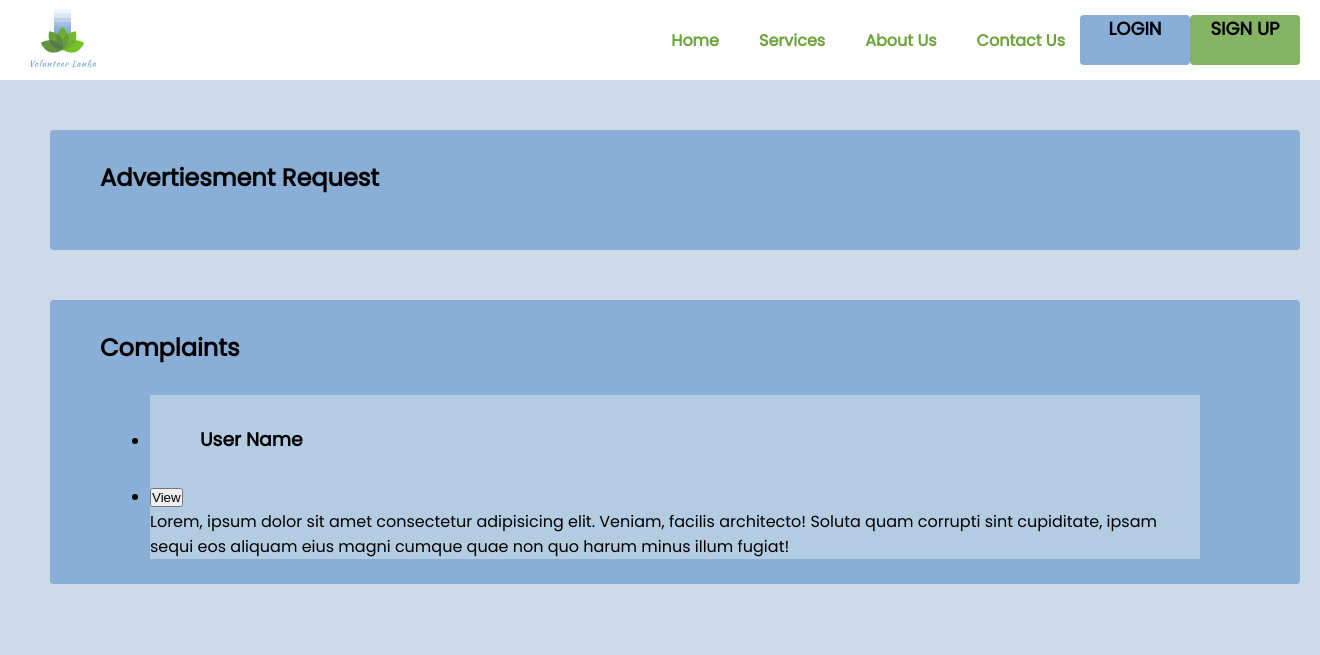
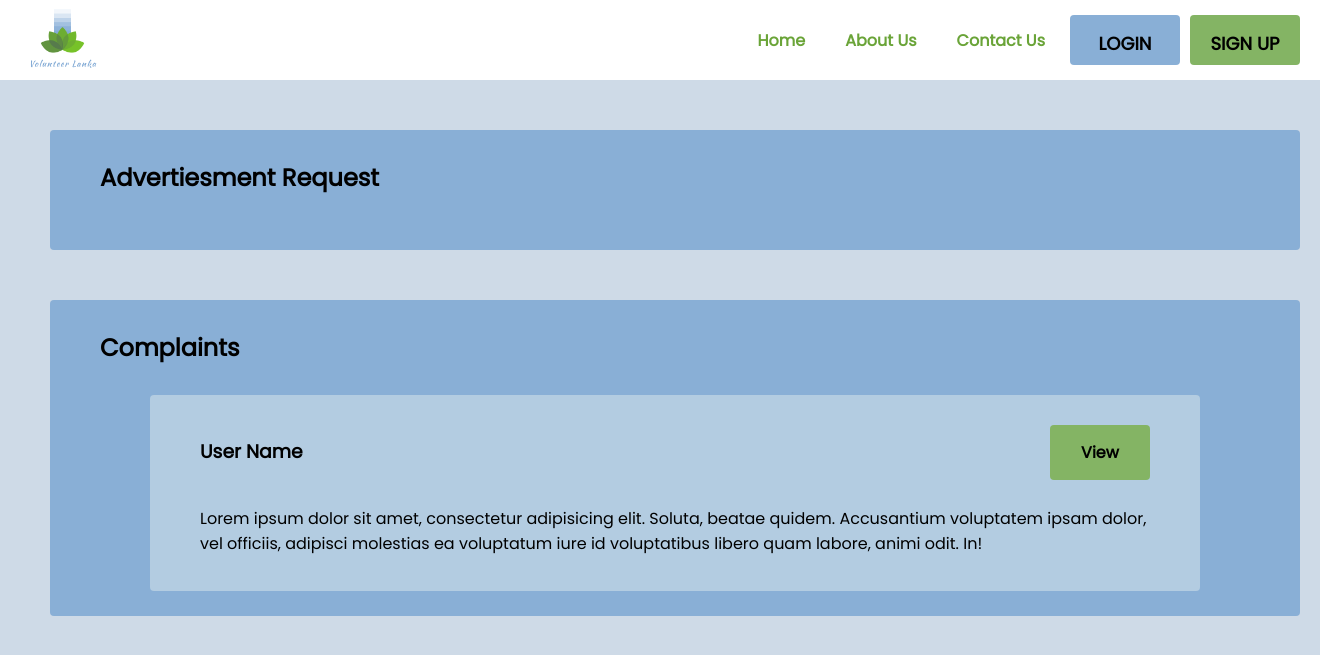
Before and after one commit to Pasindu-Weerasinghe/Volunteer_Lanka, a PHP site: page /admin_home.php in a window 1320 px wide. Shown: the top 655 px of the page. Run offline with PHP 8.4, Linux system fonts and the light colour scheme.

Commit message:
Modified bavbar css file. crate admin_home.php

```diff
--- a/Navbar/navbar.css
+++ b/Navbar/navbar.css
@@ -1,4 +1,5 @@
 @import url('https://fonts.googleapis.com/css2?family=Lato:wght@100&family=Lobster&family=Open+Sans:wght@300&family=Poppins:ital,wght@0,100;0,200;0,400;1,100&display=swap');
+
 
 #logo{
     width: 85px;
@@ -7,29 +8,6 @@
 #brand{
     align-items: center;
     display: flex;
-}
-
-#navitem a{
-    color: #6aa438;
-    font-weight: bold;
-}
-
-#navitem{
-    list-style: none;
-    height: 100%;
-    display: flex;
-    align-items: center;
-    justify-content: space-around;
-}
-
-#navitem #navitem_li{
-    padding: 15px;
-    margin-left: 10px;
-}
-
-#navitem #navitem_li:hover{
-    transform: scale(1.1);
-    transition: 00.3s;
 }
 
 #login{
--- a/Navbar/navbar.php
+++ b/Navbar/navbar.php
@@ -30,6 +30,28 @@
             display: flex;
             justify-content: space-between;
         }
+        ul a{
+            color: #6aa438;
+            font-weight: bold;
+        }
+
+        ul{
+            list-style: none;
+            height: 100%;
+            display: flex;
+            align-items: center;
+            justify-content: space-around;
+        }
+
+        ul li{
+            padding: 15px;
+            margin-left: 10px;
+        }
+
+        ul li:hover{
+            transform: scale(1.1);
+            transition: 00.3s;
+        }
     </style>
 </head>
 <body>
@@ -39,7 +61,6 @@
         <nav>
             <ul id="navitem">
                 <li id="navitem_li"><a href="/home">Home</a></li>
-                <li id="navitem_li"><a href="/services">Services</a></li>
                 <li id="navitem_li"><a href="/about">About Us</a></li>
                 <li id="navitem_li"><a href="/contact">Contact Us</a></li>
                 <li id="login"><a href="login.php">LOGIN</a></li>
@@ -53,7 +74,6 @@
                 <div class="bar3"></div>
                 <ul id="navitem" class="mobile-menu">
                     <li id="navitem_li"><a href="/home">Home</a></li>
-                    <li id="navitem_li"><a href="/services">Services</a></li>
                     <li id="navitem_li"><a href="/about">About Us</a></li>
                     <li id="navitem_li"><a href="/contact">Contact Us</a></li>
                     <li id="loginmobile"><a href="/login">LOGIN</a></li>
--- a/admin_home.php
+++ b/admin_home.php
@@ -17,17 +17,15 @@
     <div class="main">
         <h2>Complaints</h2>
         <!-- Complaints box -->
-            <div class="c-box">
-                <div>
-                    <ul>
-                        <li><h3>User Name</h3></li>
-                        <li><button>View</button></li>
-                    </ul>
-                    <p>Lorem, ipsum dolor sit amet consectetur adipisicing elit. Veniam,
-                        facilis architecto! Soluta quam corrupti sint cupiditate, ipsam sequi
-                        eos aliquam eius magni cumque quae non quo harum minus illum fugiat!</p>
-
+            <div id="c-box">
+                <div id="c-box-item">
+                        <h3>User Name</h3>
+                        <button id="view-btn">View</button>
                 </div>
+                <p id="c-box-des"> Lorem ipsum dolor sit amet, consectetur adipisicing elit. Soluta, beatae quidem.
+                    Accusantium voluptatem ipsam dolor, vel officiis, adipisci molestias ea voluptatum iure id
+                    voluptatibus libero quam labore, animi odit. In!</p>
+                <br>
 
             </div>
         <br>
--- a/styles/admin_home.css
+++ b/styles/admin_home.css
@@ -1,8 +1,17 @@
+@import url('https://fonts.googleapis.com/css2?family=Lato:wght@100&family=Lobster&family=Open+Sans:wght@300&family=Poppins:ital,wght@0,100;0,200;0,400;1,100&display=swap');
+
 * {
     padding: 0;
     margin: 0;
     box-sizing: border-box;
+    font-family: 'Poppins', sans-serif;
+
+
 }
+
+/* body{
+    font-family: 'Poppins', sans-serif;
+} */
 
 .main{
     background-color: #89AFD6;
@@ -14,8 +23,39 @@ h2,h3{
     padding: 30px 50px;
 }
 
-.c-box{
+#c-box{
     background-color: #B3CCE1;
     width: 1050px;
     margin: 0 100px;
+    border-radius: 4px;
+
 }
+
+#view-btn{
+    padding: 15px;
+    margin-right: 50px;
+    margin-top: 30px;
+    text-align: center;
+    background-color: #84B464;
+    border: none;
+    font-size: 16px;
+    font-weight: bold;
+    text-decoration: none;
+    border-radius: 4px;
+    width: 100px;
+}
+
+#view-btn:hover{
+    transform: scale(1.1);
+    transition: 00.3s;
+}
+
+#c-box-item{
+    display: flex;
+    justify-content: space-between;
+    align-items: baseline;
+}
+
+#c-box-des{
+    margin: 10px 50px 10px 50px;
+}
```
